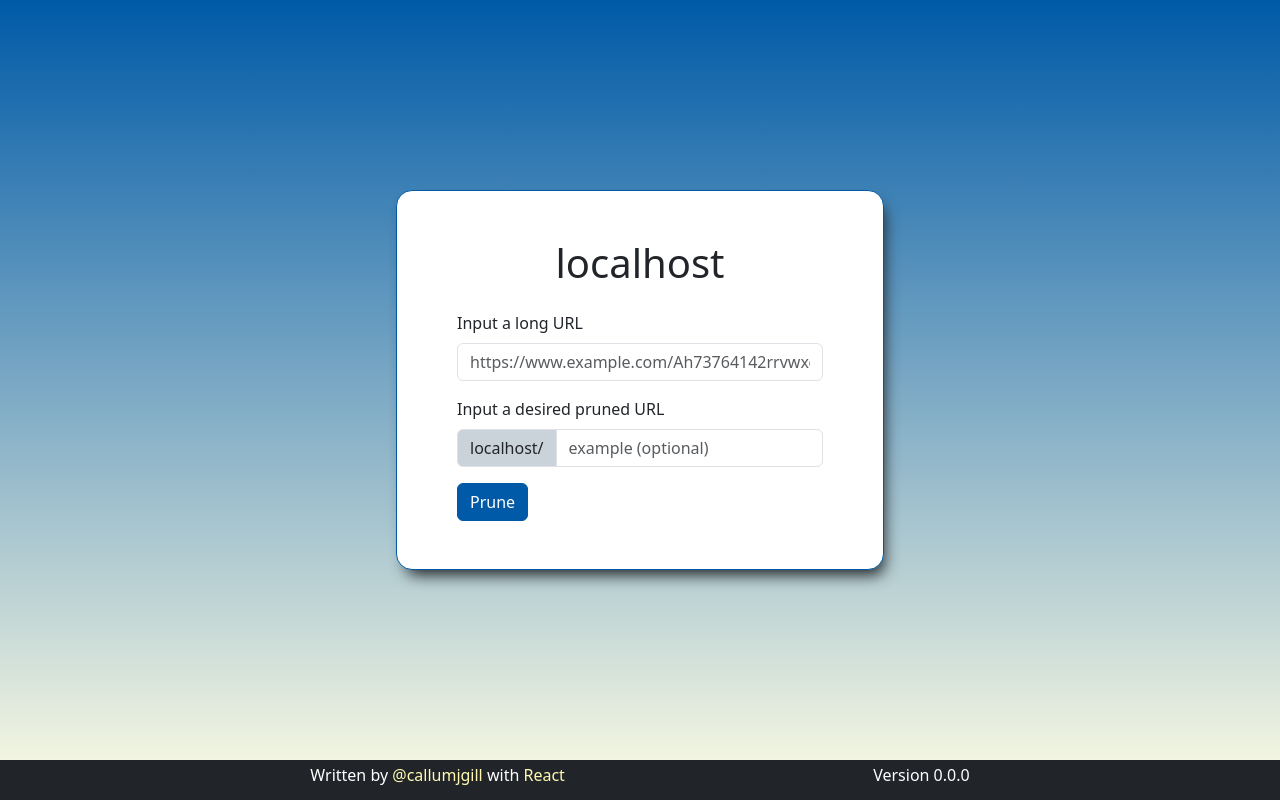
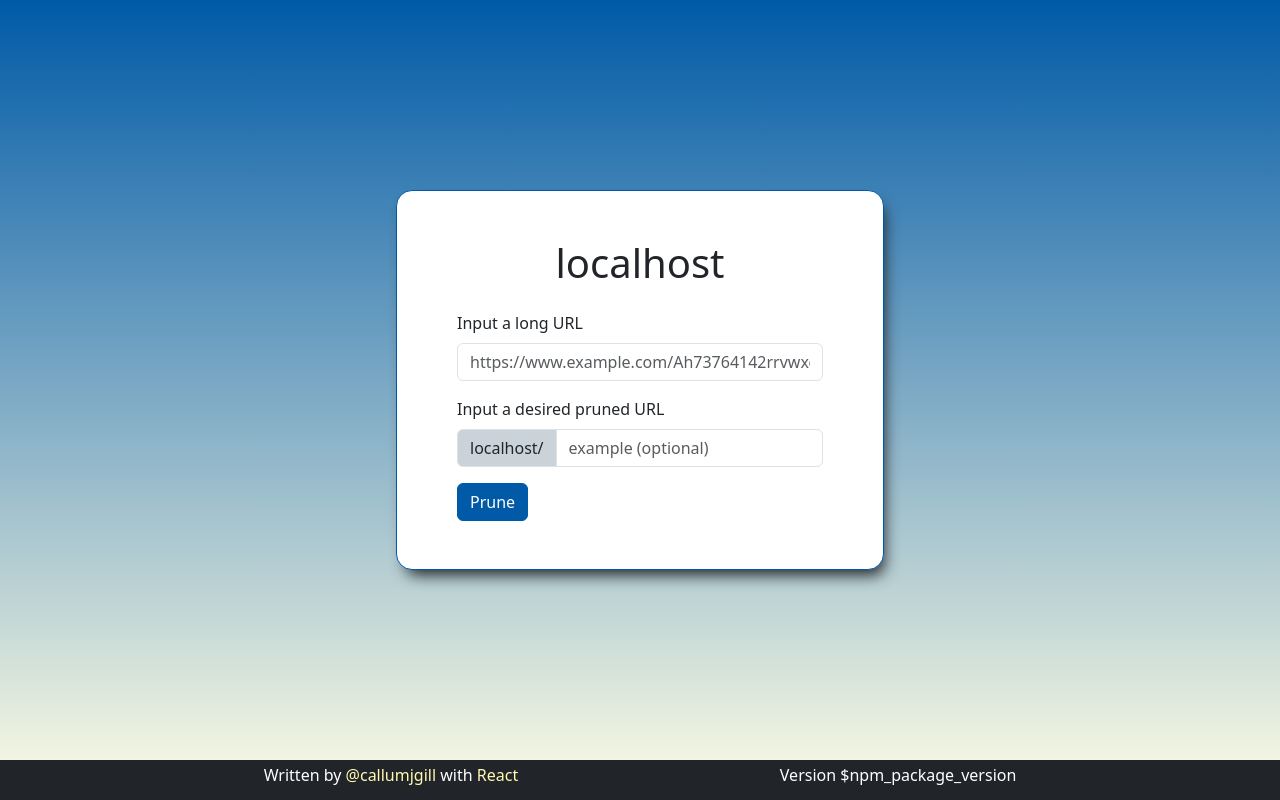
Before and after one commit to callumjgill/pruneurl, a React (Create React App) app in the folder frontend/: page / in a window 1280 px wide. Built offline with nearby package versions, Linux system fonts and the light colour scheme.

Commit message:
Add version from package.json to .env which is read by the react app

```diff
--- a/frontend/package.json
+++ b/frontend/package.json
@@ -1,5 +1,5 @@
 {
-  "name": "frontend",
+  "name": "pruneurl.com",
   "version": "0.1.0",
   "description": "A simple single page application for generating short URLs.",
   "main": "index.js",
--- a/frontend/src/components/footer/Footer.tsx
+++ b/frontend/src/components/footer/Footer.tsx
@@ -1,7 +1,6 @@
 import { Container, Row } from "react-bootstrap";
 import SimpleLink from "../links/SimpleLink";
 
-// TODO: add proper versioning here
 const Footer = () => {
   return (
     <Container fluid className="footer" as="footer">
@@ -16,7 +15,7 @@ const Footer = () => {
         </h6>
       </Row>
       <Row>
-        <h6>Version 0.0.0</h6>
+        <h6>Version {`${process.env.REACT_APP_VERSION}`}</h6>
       </Row>
     </Container>
   );
```
Also changed, not shown: 1 other file (tests, documents, lock files or other folders).
